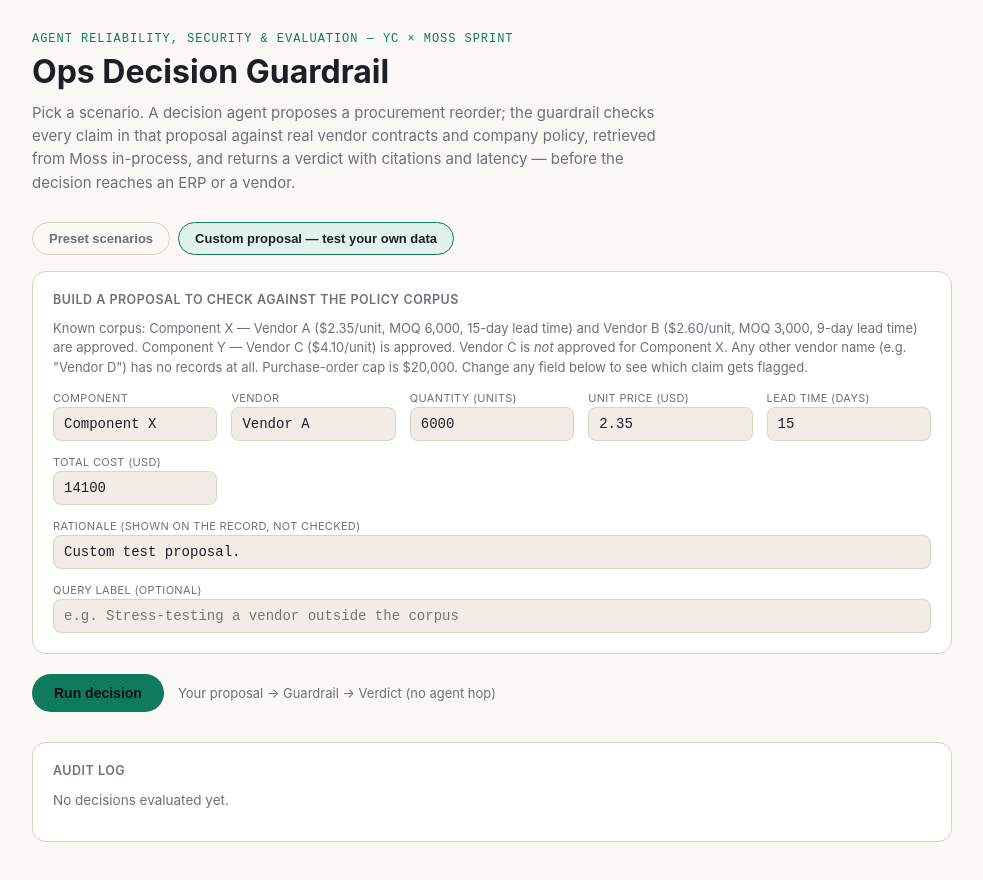
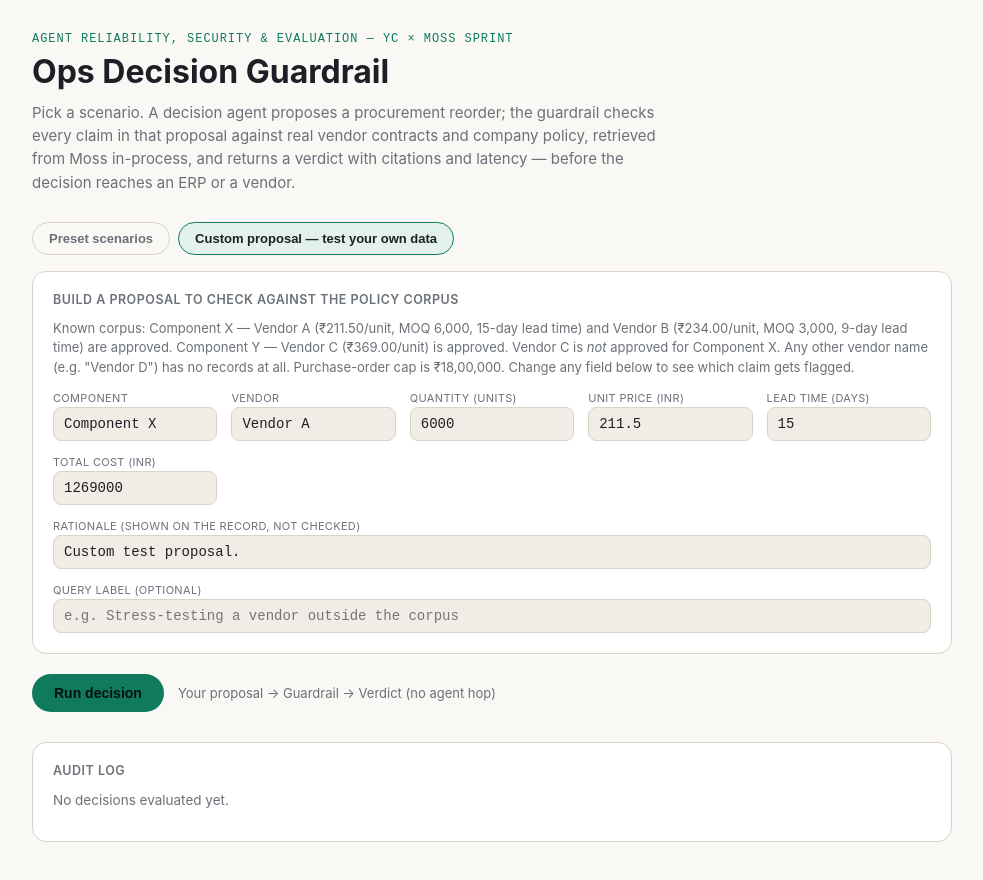
Before and after one commit to aravindasubramanian-hash/aravind, a Next.js app: page / in a window 1280 px wide. Both pictures are taken after a click on the button "Custom proposal — test your own data". Shown: the top 880 px of the page, without its empty margins (148-1131 px from the left). Built offline with nearby package versions, Linux system fonts and the light colour scheme.

Commit message:
Change currency from USD to INR in proposal

```diff
--- a/app/page.tsx
+++ b/app/page.tsx
@@ -17,9 +17,9 @@ const CUSTOM_DEFAULT: Proposal = {
   component: "Component X",
   vendor: "Vendor A",
   quantity: 6000,
-  unitPrice: 2.35,
+  unitPrice: 211.5,
   leadTimeDays: 15,
-  totalCost: 6000 * 2.35,
+  totalCost: 6000 * 211.5,
   rationale: "Custom test proposal.",
 };
 
@@ -112,10 +112,10 @@ export default function Home() {
         <div className={styles.card}>
           <p className={styles.cardTitle}>Build a proposal to check against the policy corpus</p>
           <p className={styles.claimDetail} style={{ marginBottom: 14 }}>
-            Known corpus: Component X — Vendor A ($2.35/unit, MOQ 6,000, 15-day lead time) and Vendor B
-            ($2.60/unit, MOQ 3,000, 9-day lead time) are approved. Component Y — Vendor C ($4.10/unit) is
+            Known corpus: Component X — Vendor A (₹211.50/unit, MOQ 6,000, 15-day lead time) and Vendor B
+            (₹234.00/unit, MOQ 3,000, 9-day lead time) are approved. Component Y — Vendor C (₹369.00/unit) is
             approved. Vendor C is <i>not</i> approved for Component X. Any other vendor name (e.g. &quot;Vendor
-            D&quot;) has no records at all. Purchase-order cap is $20,000. Change any field below to see which
+            D&quot;) has no records at all. Purchase-order cap is ₹18,00,000. Change any field below to see which
             claim gets flagged.
           </p>
           <div className={styles.proposalGrid}>
@@ -144,9 +144,8 @@ export default function Home() {
                 onChange={(e) => setCustomField("quantity", Number(e.target.value))}
               />
             </label>
-
             <label className={styles.field}>
-              <span className={styles.fieldLabel}>Unit price (USD)</span>
+              <span className={styles.fieldLabel}>Unit price (INR)</span>
               <input
                 className={styles.input}
                 type="number"
@@ -165,7 +164,7 @@ export default function Home() {
               />
             </label>
             <label className={styles.field}>
-              <span className={styles.fieldLabel}>Total cost (USD)</span>
+              <span className={styles.fieldLabel}>Total cost (INR)</span>
               <input
                 className={styles.input}
                 type="number"
@@ -231,9 +230,9 @@ export default function Home() {
               <Field label="Component" value={current.proposal.component} />
               <Field label="Vendor" value={current.proposal.vendor} />
               <Field label="Quantity" value={`${current.proposal.quantity.toLocaleString()} units`} />
-              <Field label="Unit price" value={`$${current.proposal.unitPrice.toFixed(2)}`} />
+              <Field label="Unit price" value={`₹${current.proposal.unitPrice.toFixed(2)}`} />
               <Field label="Lead time" value={`${current.proposal.leadTimeDays} days`} />
-              <Field label="Total cost" value={`$${current.proposal.totalCost.toLocaleString()}`} />
+              <Field label="Total cost" value={`₹${current.proposal.totalCost.toLocaleString("en-IN")}`} />
             </div>
           </div>
 
```
